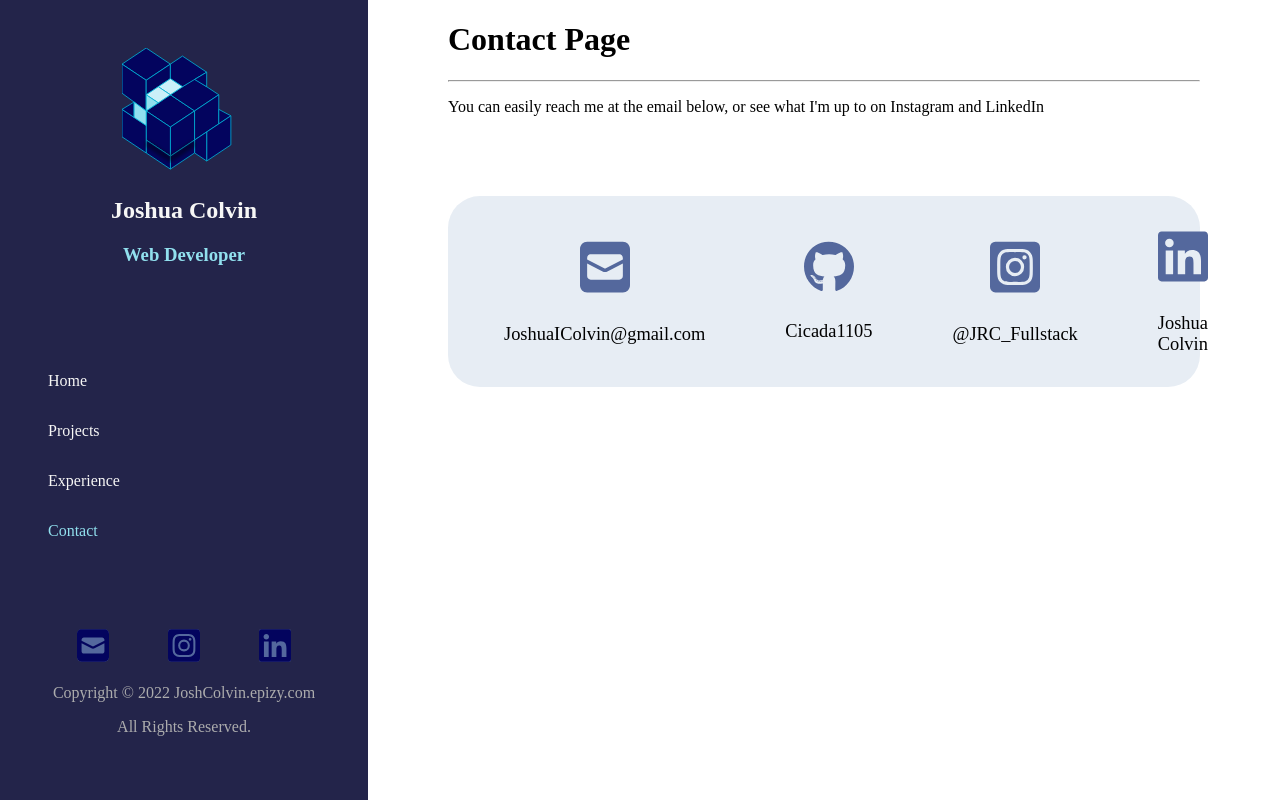
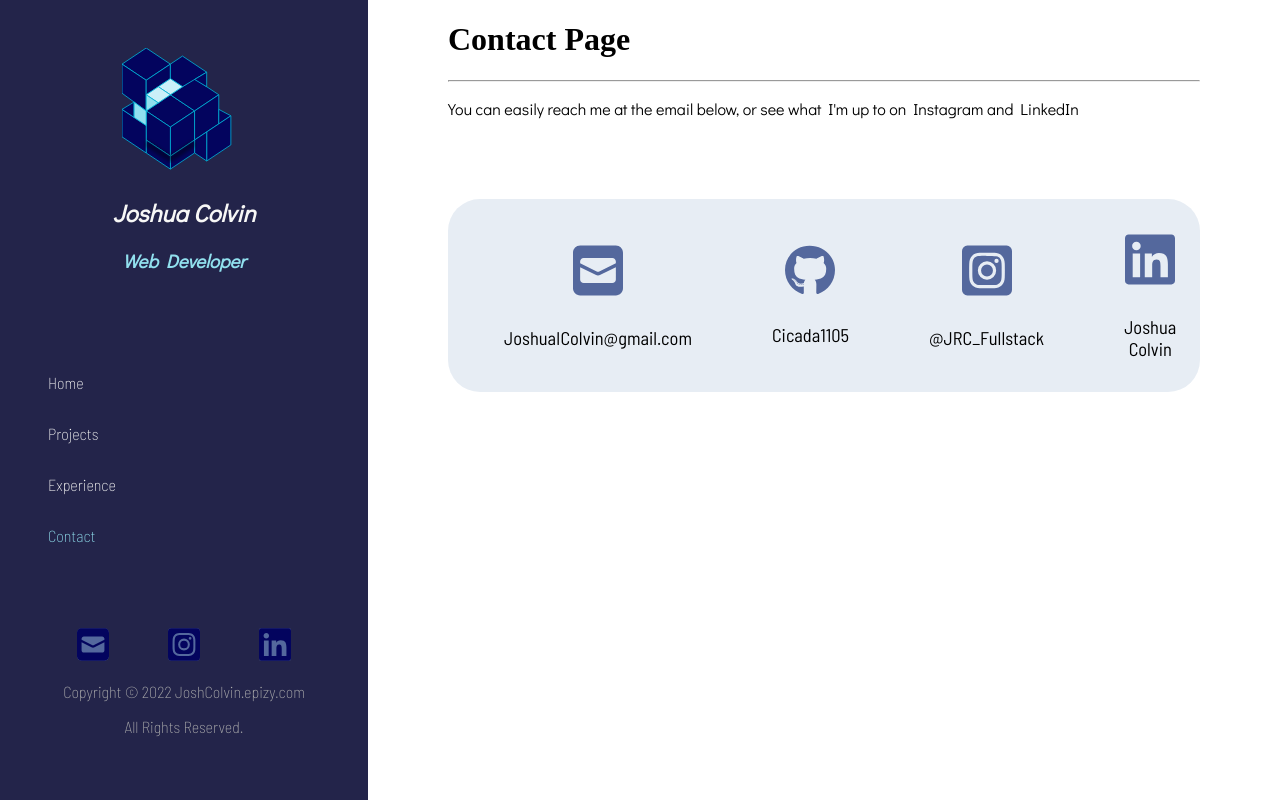
Before and after one commit to Cicada1105/react-portfolio, a React (Create React App) app: page /pgs/contact in a window 1280 px wide. Built offline with nearby package versions, Linux system fonts and the light colour scheme.

Commit message:
Added fonts to the website based on a previously done design

```diff
--- a/src/App.css
+++ b/src/App.css
@@ -11,7 +11,11 @@
 		- Social Media Links
 	4. Main
 */
-
+/* Imports */
+@import url('https://fonts.googleapis.com/css2?family=Barlow+Semi+Condensed:wght@200;400&display=swap');
+@import url('https://fonts.googleapis.com/css2?family=Open+Sans:wght@300;700&display=swap');
+@import url('https://fonts.googleapis.com/css2?family=PT+Serif&display=swap');
+@import url('https://fonts.googleapis.com/css2?family=Didact+Gothic&display=swap');
 /**************/
 /*   Global   */
 /**************/
@@ -65,12 +69,18 @@ header.page-header {
 div.header-logo {
 	text-align: center;
 }
+div.header-logo > hgroup {
+	font-family: 'Didact Gothic', sans-serif;
+	font-style: italic;
+}
 div.header-logo h3 {
 	color: var(--accent-font-color);
 }
 
 /* Page Navigation */
 ul.navigation-list {
+	font-family: 'Barlow Semi Condensed', sans-serif;
+	font-weight: 100;
 	flex-direction: column;
 	padding: 0rem;
 }
@@ -82,6 +92,10 @@ li.nav-list-item > a#active {
 }
 
 /* Social Media Links */
+div.header-contact-section {
+	font-family: 'Barlow Semi Condensed', sans-serif;
+	font-weight: 100;
+}
 div.contact-links {
 	display: flex;
 	justify-content: space-around;
@@ -107,5 +121,6 @@ main.page-content {
 	float: right;
 }
 h1.page-content__title {
+	font-family: 'PT Serif', serif;
 	padding-left: 2.5rem;
 }
--- a/src/components/index.module.css
+++ b/src/components/index.module.css
@@ -14,11 +14,14 @@ main.pageContent {
 	float: none;
 }
 h1.greeting {
+	font-family: 'Open Sans', sans-serif;
+	margin-top: 0rem;
 	text-align: center;
 	font-size: 2.5rem;
 }
 a.projectsLink {
-	font-size: 1.3rem;
+	font-family: "Open Sans", sans-serif;
+	font-size: 1.2rem;
 }
 a.projectsLink::after {
 	font: var(--fa-font-solid);
--- a/src/components/pgs/contact/index.jsx
+++ b/src/components/pgs/contact/index.jsx
@@ -14,7 +14,7 @@ function Contact() {
 		<main className="page-content">
 			<h1>Contact Page</h1>
 			<hr />
-			<p className="contact__message">You can easily reach me at the email below, or see what I'm up to on Instagram and LinkedIn</p>
+			<p className={ styles.contact__message }>You can easily reach me at the email below, or see what I'm up to on Instagram and LinkedIn</p>
 			<section style={ contactLinksStyles } className="flex-container">
 				<figure className={ styles.contactLink }>
 					<img src="/imgs/contact/contact-email.svg" alt="Email Icon" />
--- a/src/components/pgs/contact/index.module.css
+++ b/src/components/pgs/contact/index.module.css
@@ -1,3 +1,6 @@
+p.contact__message {
+	font-family: 'Didact Gothic', sans-serif;
+}
 figure.contactLink {
 	text-align: center;
 }
@@ -5,6 +8,7 @@ figure.contactLink > img {
 	width: 50px;
 }
 figcaption {
+	font-family: 'Barlow Semi Condensed', sans-serif;
 	font-size: 1.15rem;
 	margin-top: 1.5rem;
 }
--- a/src/components/pgs/experience/education-card.jsx
+++ b/src/components/pgs/experience/education-card.jsx
@@ -6,7 +6,7 @@ const MONTH = ["january", "february", "march", "april", "may", "june", "july", "
 
 function EducationCard({ institutionName, degreeType, degree, startMonth, startYear, endMonth, endYear }) {
 	return(
-		<article className="university">
+		<article className={ styles.university }>
 			<h5 className={ styles.university__title }>{ institutionName } - { degreeType }</h5>
 			<div className={ styles.degree }>
 				<h6 className={ styles.degree__label }>Degree:</h6>
--- a/src/components/pgs/experience/employment-card.jsx
+++ b/src/components/pgs/experience/employment-card.jsx
@@ -7,7 +7,7 @@ const MONTH = ["january", "february", "march", "april", "may", "june", "july", "
 function EmploymentCard({ title, employer, description, startMonth, startYear, endMonth, endYear }) {
 	return(
 
-		<article className="job">
+		<article className={ styles.job }>
 			<h5 className={ styles.job__title }>{ employer } - { title }</h5>
 			<time dateTime={startYear + "-" + (MONTH.findIndex(m => m === startMonth) + 1)}>
 				{
--- a/src/components/pgs/experience/index.module.css
+++ b/src/components/pgs/experience/index.module.css
@@ -4,8 +4,14 @@ section.experience {
 	padding: 1rem;
 }
 h4.experience__title {
+	font-family: 'PT Serif', serif;
+	font-weight: 100;
 	font-size: 1.45rem;
 	margin: 0rem;
+}
+article.job, article.university {
+	font-family: 'Barlow Semi Condensed', sans-serif;
+	font-weight: 100;
 }
 h5.job__title, h5.university__title {
 	font-size: 1rem;
--- a/src/components/pgs/projects/project-card.jsx
+++ b/src/components/pgs/projects/project-card.jsx
@@ -26,7 +26,7 @@ function ProjectCard({ image, title, liveUrl, githubUrl, content }) {
 				</div>
 			</div>
 			<figcaption className={ styles.projectCaption }>
-				<h3>{ title }</h3>
+				<h3 className={ styles.projectCaption__title }>{ title }</h3>
 				{ content }
 			</figcaption>
 		</figure>
--- a/src/components/pgs/projects/projects.module.css
+++ b/src/components/pgs/projects/projects.module.css
@@ -48,3 +48,10 @@ p.projectLink__text {
 	bottom: 0rem;
 	left: 0rem;
 }
+figcaption.projectCaption {
+	font-family: 'PT Serif', serif;
+	font-size: 1rem;
+}
+h3.projectCaption__title {
+	font-size: 1rem;
+}
```
